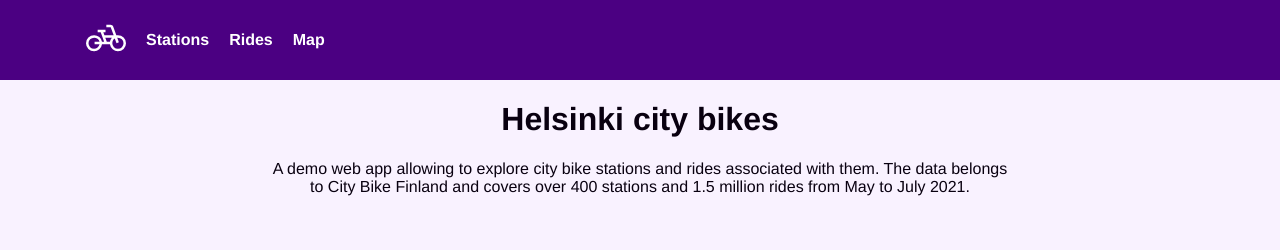
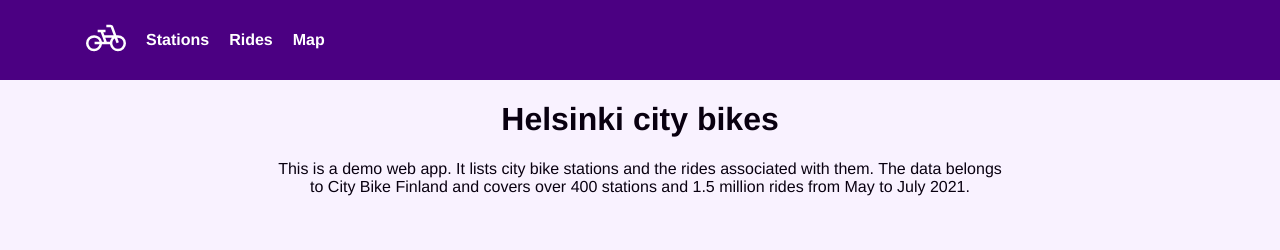
Before and after one commit to dmitryyagodin/city-bike-app, a Next.js app: page / in a window 1280 px wide. Shown: the top 250 px of the page. Built offline with nearby package versions, Linux system fonts and the light colour scheme.

Commit message:
fix: safari bike icon width
icon not properly rendered on safari

```diff
--- a/src/components/map/icon.tsx
+++ b/src/components/map/icon.tsx
@@ -1,10 +1,6 @@
 import styled from 'styled-components';
 
 export const StyledBikeIcon = styled.div`
-  width: 100%;
-  height: 100%;
-  display: flex;
-
   .active & svg,
   & svg:hover,
   & svg:focus {
@@ -16,6 +12,7 @@ export const StyledBikeIcon = styled.div`
   }
 
   & svg {
+    width: 100%;
     border-radius: 50%;
     border: 2px solid #4b0082;
     background-color: white;
--- a/src/pages/index.tsx
+++ b/src/pages/index.tsx
@@ -16,7 +16,7 @@ const Home: NextPage = () => {
           </Col>
           <Col mobileS={8} desktop={4} className="mx-auto">
             <p>
-              A demo web app allowing to explore city bike stations and rides associated with them.
+              This is a demo web app. It lists city bike stations and the rides associated with them.
               The data belongs to City Bike Finland and covers over 400 stations and 1.5 million
               rides from May to July 2021.
             </p>
```
